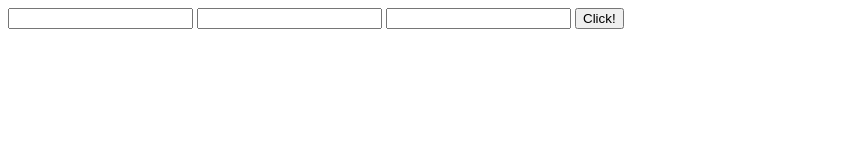
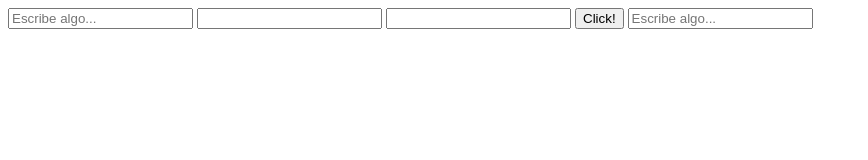
Before and after one commit to aichitame/ejercicios_dom_js, a plain HTML site: page ejercicio4/index.html in a window 1280 px wide. Shown: the whole page, without its empty margins (0-868 px from the left). Drawn offline with Linux system fonts and the light colour scheme.

Commit message:
ejercicio 4 hecho

```diff
--- a/ejercicio4/index.html
+++ b/ejercicio4/index.html
@@ -6,9 +6,10 @@
     <title>Document</title>
 </head>
 <body>
-	<input class="click" type="text"/>
+	<input class="click" type="text" id = "input" placeholder="Escribe algo..."/>
 	<input class="focus" type="text"/>
 	<input class="value" type="text"/>
     <button id="btnToClick">Click!</button>
+    <script src="/ejercicio4/index.js"></script>
 </body>
 </html>
--- a/ejercicio4/index.js
+++ b/ejercicio4/index.js
@@ -6,3 +6,18 @@ button.addEventListener("click", (event) =>{
 });
 
 //Añade un evento 'focus' que ejecute un console.log con el valor del input
+const input = document.querySelector("#input")
+input.addEventListener("focus", () => {
+    console.log("El valor del input es: " + input.value);
+})
+
+//Añade un evento 'input' que ejecute un console.log con el valor del input
+
+const input2 = document.createElement("input");
+input2.type = "text";
+input2.placeholder = "Escribe algo...";
+
+input2.addEventListener("input", function(){
+    console.log(input2.value);
+})
+document.body.appendChild(input2);
```
Also changed, not shown: 1 other file.
